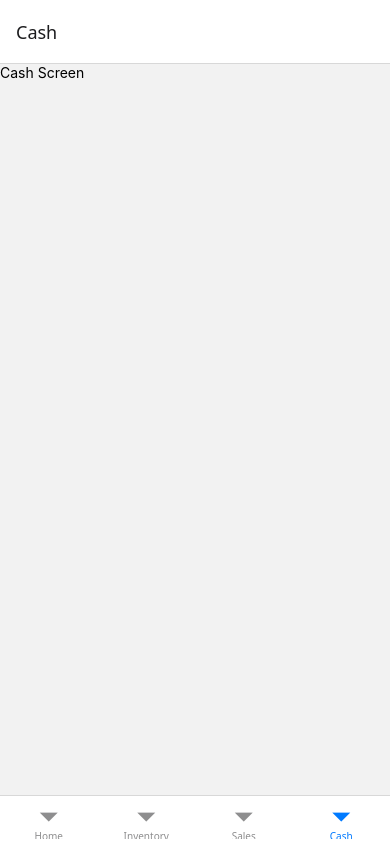
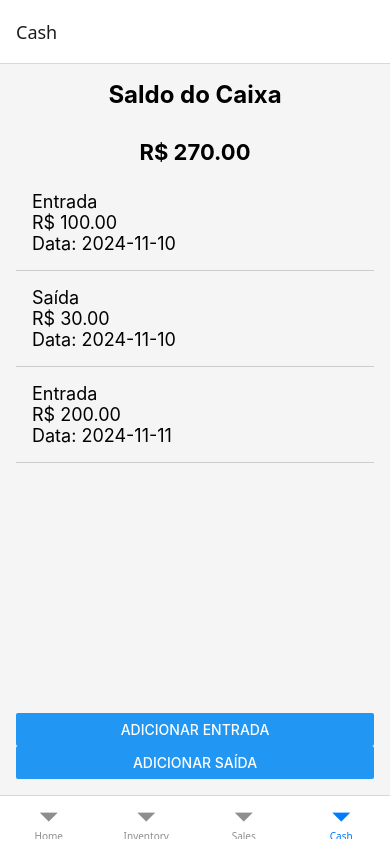
Before and after one commit to Default-404/handicraft-manager, a React Native app: screen /Cash in a window 390 px wide. Built offline with nearby package versions, Linux system fonts and the light colour scheme.

Commit message:
feat: :rocket: adds a basic structure to each of the screens

```diff
--- a/package.json
+++ b/package.json
@@ -18,7 +18,8 @@
     "react": "18.2.0",
     "react-native": "0.72.10",
     "react-native-safe-area-context": "4.6.3",
-    "react-native-screens": "^4.0.0"
+    "react-native-screens": "^4.0.0",
+    "expo-sqlite": "~11.3.3"
   },
   "devDependencies": {
     "@babel/core": "^7.20.0",
--- a/src/screens/CashScreen.tsx
+++ b/src/screens/CashScreen.tsx
@@ -1,12 +1,64 @@
 import React from 'react';
-import { View, Text } from 'react-native';
+import { View, Text, FlatList, Button, StyleSheet } from 'react-native';
+
+// Placeholder para os dados do histórico de caixa
+const cashData = [
+  { id: '1', type: 'Entrada', amount: 100.0, date: '2024-11-10' },
+  { id: '2', type: 'Saída', amount: 30.0, date: '2024-11-10' },
+  { id: '3', type: 'Entrada', amount: 200.0, date: '2024-11-11' },
+];
+
+// Saldo inicial fictício
+const initialBalance = 270.0;
 
 const CashScreen = () => {
   return (
-    <View>
-      <Text>Cash Screen</Text>
+    <View style={styles.container}>
+      <Text style={styles.title}>Saldo do Caixa</Text>
+      <Text style={styles.balance}>R$ {initialBalance.toFixed(2)}</Text>
+      <FlatList
+        data={cashData}
+        keyExtractor={(item) => item.id}
+        renderItem={({ item }) => (
+          <View style={styles.itemContainer}>
+            <Text style={styles.itemText}>{item.type}</Text>
+            <Text style={styles.itemText}>R$ {item.amount.toFixed(2)}</Text>
+            <Text style={styles.itemText}>Data: {item.date}</Text>
+          </View>
+        )}
+      />
+      <Button title="Adicionar Entrada" onPress={() => {}} />
+      <Button title="Adicionar Saída" onPress={() => {}} />
     </View>
   );
 };
 
+const styles = StyleSheet.create({
+  container: {
+    flex: 1,
+    padding: 16,
+    backgroundColor: '#f5f5f5',
+  },
+  title: {
+    fontSize: 24,
+    fontWeight: 'bold',
+    marginBottom: 20,
+    textAlign: 'center',
+  },
+  balance: {
+    fontSize: 22,
+    fontWeight: 'bold',
+    textAlign: 'center',
+    marginVertical: 10,
+  },
+  itemContainer: {
+    padding: 16,
+    borderBottomWidth: 1,
+    borderBottomColor: '#ccc',
+  },
+  itemText: {
+    fontSize: 18,
+  },
+});
+
 export default CashScreen;
--- a/src/screens/HomeScreen.tsx
+++ b/src/screens/HomeScreen.tsx
@@ -1,12 +1,40 @@
 import React from 'react';
-import { View, Text } from 'react-native';
+import { View, Text, StyleSheet } from 'react-native';
 
 const HomeScreen = () => {
   return (
-    <View>
-      <Text>Home Screen</Text>
+    <View style={styles.container}>
+      <Text style={styles.title}>Bem-vindo ao Handicraft Manager!</Text>
+      <View style={styles.summaryContainer}>
+        <Text style={styles.summaryText}>Resumo do Inventário: 100 itens</Text>
+        <Text style={styles.summaryText}>Vendas do Dia: R$ 500,00</Text>
+        <Text style={styles.summaryText}>Saldo do Caixa: R$ 200,00</Text>
+      </View>
     </View>
   );
 };
 
+const styles = StyleSheet.create({
+  container: {
+    flex: 1,
+    alignItems: 'center',
+    justifyContent: 'center',
+    padding: 16,
+    backgroundColor: '#f5f5f5',
+  },
+  title: {
+    fontSize: 24,
+    fontWeight: 'bold',
+    marginBottom: 20,
+  },
+  summaryContainer: {
+    marginTop: 20,
+    width: '100%',
+  },
+  summaryText: {
+    fontSize: 18,
+    marginVertical: 5,
+  },
+});
+
 export default HomeScreen;
--- a/src/screens/InventoryScreen.tsx
+++ b/src/screens/InventoryScreen.tsx
@@ -1,12 +1,52 @@
 import React from 'react';
-import { View, Text } from 'react-native';
+import { View, Text, FlatList, Button, StyleSheet } from 'react-native';
+
+// Placeholder para os dados do inventário
+const inventoryData = [
+  { id: '1', name: 'Linha de Crochê', quantity: 10 },
+  { id: '2', name: 'Agulha de Crochê', quantity: 5 },
+  { id: '3', name: 'Fibra de Enchimento', quantity: 3 },
+];
 
 const InventoryScreen = () => {
   return (
-    <View>
-      <Text>Inventory Screen</Text>
+    <View style={styles.container}>
+      <Text style={styles.title}>Inventário de Materiais</Text>
+      <FlatList
+        data={inventoryData}
+        keyExtractor={(item) => item.id}
+        renderItem={({ item }) => (
+          <View style={styles.itemContainer}>
+            <Text style={styles.itemText}>{item.name}</Text>
+            <Text style={styles.itemText}>Quantidade: {item.quantity}</Text>
+          </View>
+        )}
+      />
+      <Button title="Adicionar Novo Material" onPress={() => {}} />
     </View>
   );
 };
 
+const styles = StyleSheet.create({
+  container: {
+    flex: 1,
+    padding: 16,
+    backgroundColor: '#f5f5f5',
+  },
+  title: {
+    fontSize: 24,
+    fontWeight: 'bold',
+    marginBottom: 20,
+    textAlign: 'center',
+  },
+  itemContainer: {
+    padding: 16,
+    borderBottomWidth: 1,
+    borderBottomColor: '#ccc',
+  },
+  itemText: {
+    fontSize: 18,
+  },
+});
+
 export default InventoryScreen;
--- a/src/screens/SalesScreen.tsx
+++ b/src/screens/SalesScreen.tsx
@@ -1,12 +1,53 @@
 import React from 'react';
-import { View, Text } from 'react-native';
+import { View, Text, FlatList, Button, StyleSheet } from 'react-native';
+
+// Placeholder para os dados do histórico de vendas
+const salesData = [
+  { id: '1', item: 'Amigurumi de Coelho', price: 50.0, date: '2024-11-10' },
+  { id: '2', item: 'Chaveiro de Coração', price: 15.0, date: '2024-11-10' },
+  { id: '3', item: 'Amigurumi de Ursinho', price: 45.0, date: '2024-11-10' },
+];
 
 const SalesScreen = () => {
   return (
-    <View>
-      <Text>Sales Screen</Text>
+    <View style={styles.container}>
+      <Text style={styles.title}>Vendas do Dia</Text>
+      <FlatList
+        data={salesData}
+        keyExtractor={(item) => item.id}
+        renderItem={({ item }) => (
+          <View style={styles.itemContainer}>
+            <Text style={styles.itemText}>{item.item}</Text>
+            <Text style={styles.itemText}>R$ {item.price.toFixed(2)}</Text>
+            <Text style={styles.itemText}>Data: {item.date}</Text>
+          </View>
+        )}
+      />
+      <Button title="Registrar Nova Venda" onPress={() => {}} />
     </View>
   );
 };
 
+const styles = StyleSheet.create({
+  container: {
+    flex: 1,
+    padding: 16,
+    backgroundColor: '#f5f5f5',
+  },
+  title: {
+    fontSize: 24,
+    fontWeight: 'bold',
+    marginBottom: 20,
+    textAlign: 'center',
+  },
+  itemContainer: {
+    padding: 16,
+    borderBottomWidth: 1,
+    borderBottomColor: '#ccc',
+  },
+  itemText: {
+    fontSize: 18,
+  },
+});
+
 export default SalesScreen;
```
Also changed, not shown: 1 other file (tests, documents, lock files or other folders).
